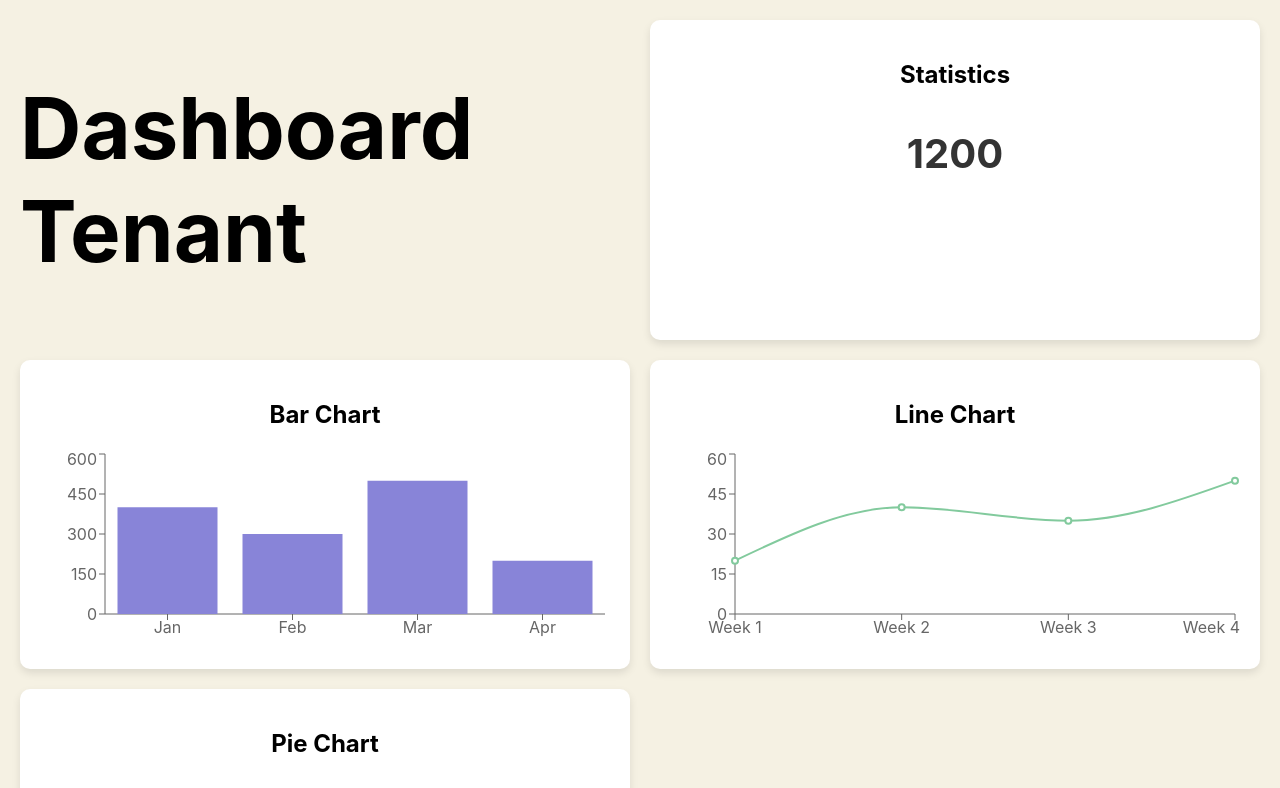
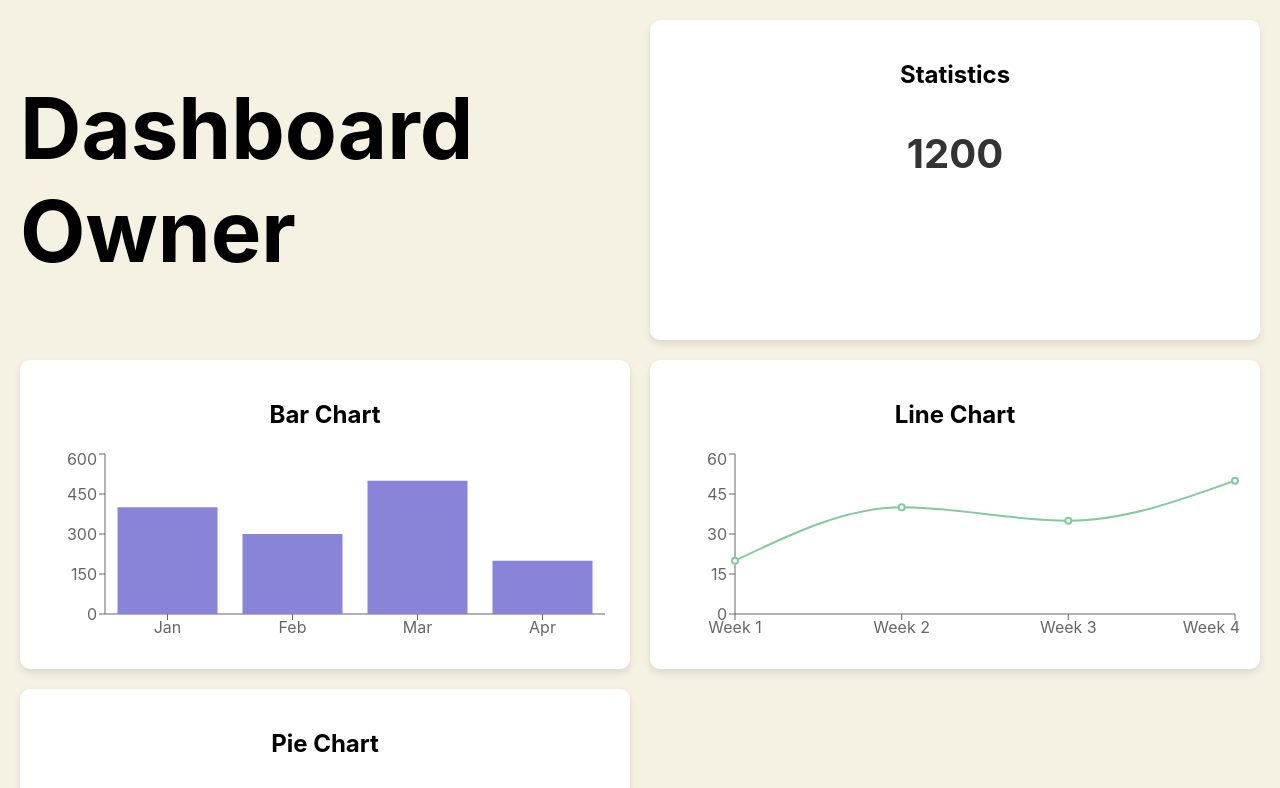
Before and after one commit to locaccm/frontEnd, a React (Vite) app: page / in a window 1280 px wide. Shown: the top 788 px of the page. Built offline with nearby package versions, Linux system fonts and the light colour scheme.

Commit message:
feat(dashboard): create Owner dashboard

```diff
--- a/src/pages/Dashboard.tsx
+++ b/src/pages/Dashboard.tsx
@@ -14,7 +14,7 @@ const Statistic: React.FC = () => {
     return (
         <div className="statistic">
 
-            <h1>Dashboard Tenant</h1>
+            <h1>Dashboard Owner</h1>
 
             {/* Statistic card */}
             <div className="card">
```
